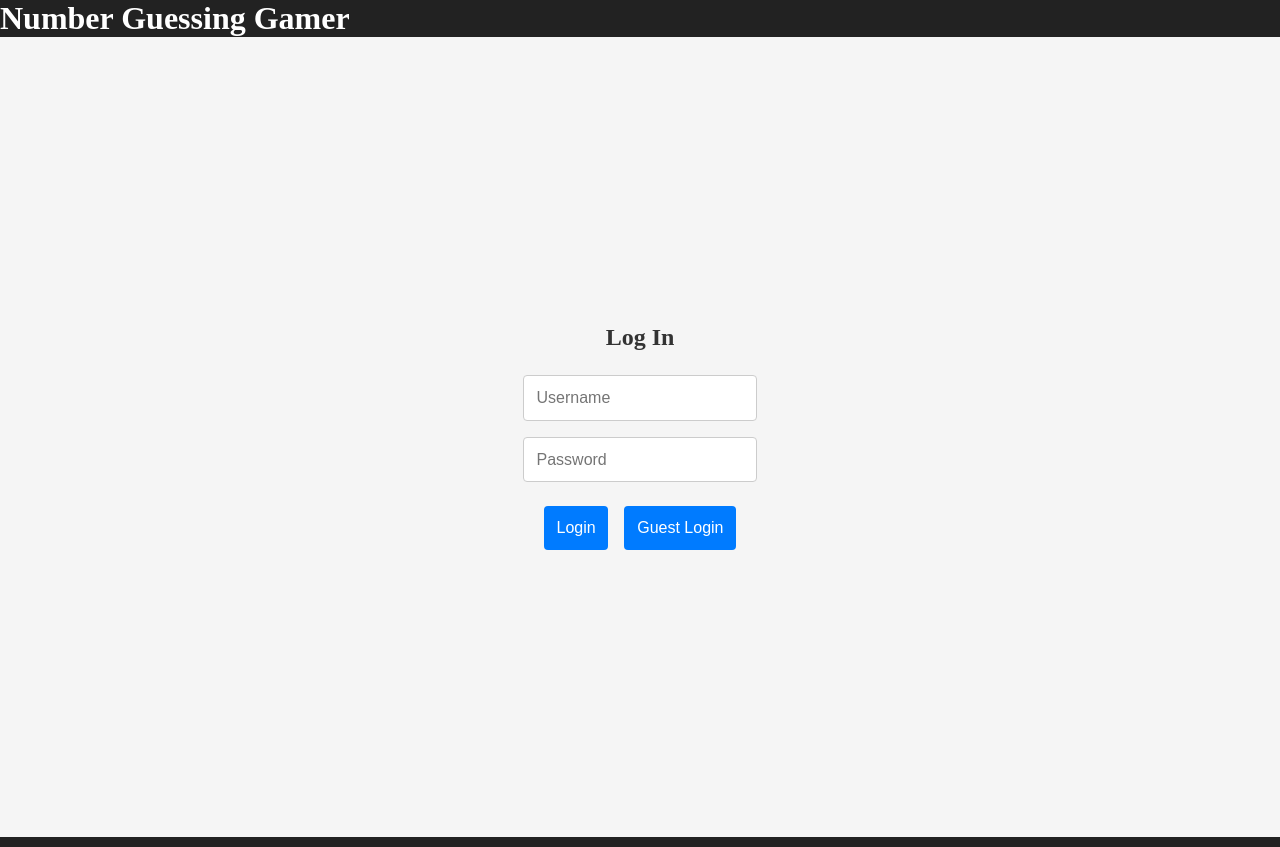
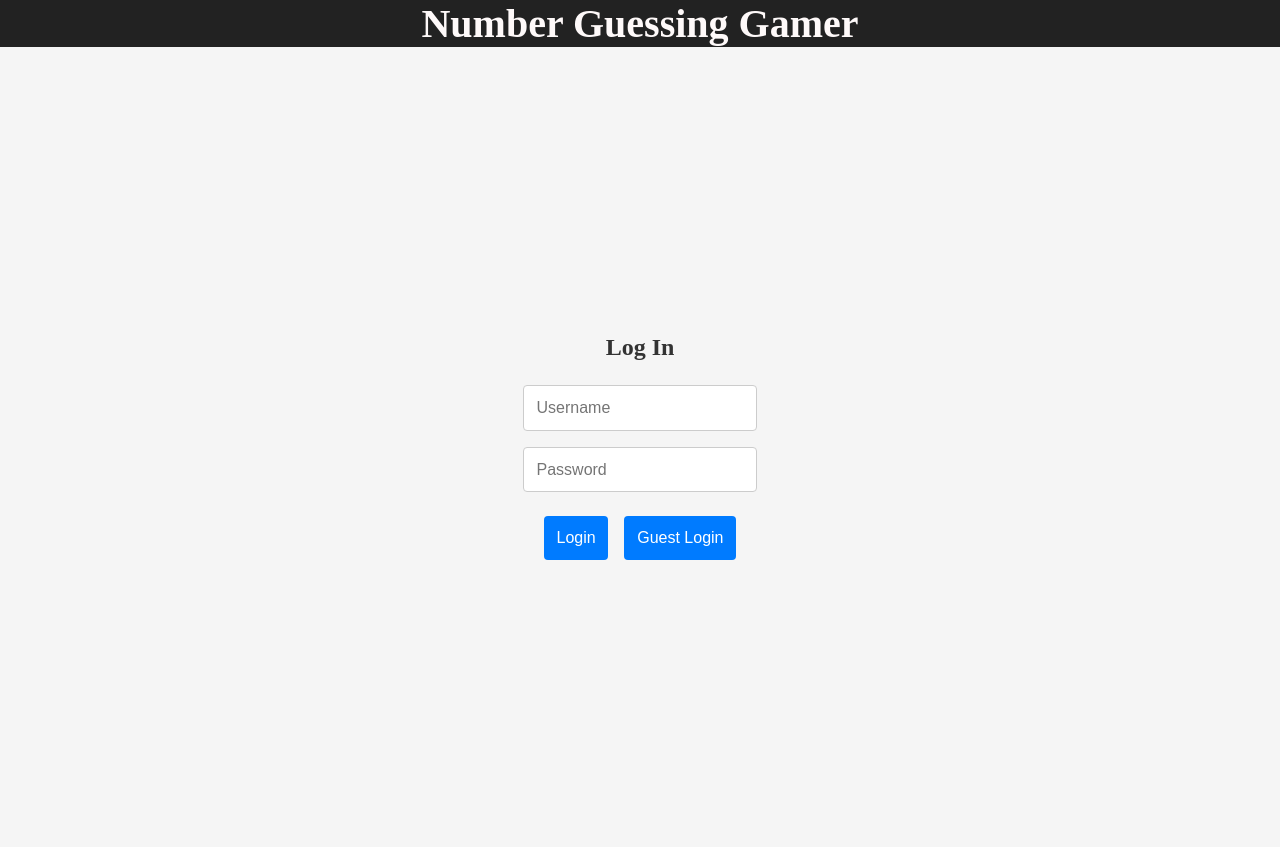
Before and after one commit to RaviPratihast/number-guessing-game-react, a React (Vite) app: page /login in a window 1280 px wide. Built offline with nearby package versions, Linux system fonts and the light colour scheme.

Commit message:
Style: add style for login page.

```diff
--- a/src/LoginPage/login.css
+++ b/src/LoginPage/login.css
@@ -7,6 +7,11 @@
   background-color: #f5f5f5;
 }
 
+.heading-text {
+  text-align: center;
+  font-size: 40px;
+  color: #fef9f9;
+}
 h2 {
   margin-bottom: 1.5rem;
   color: #333;
```
